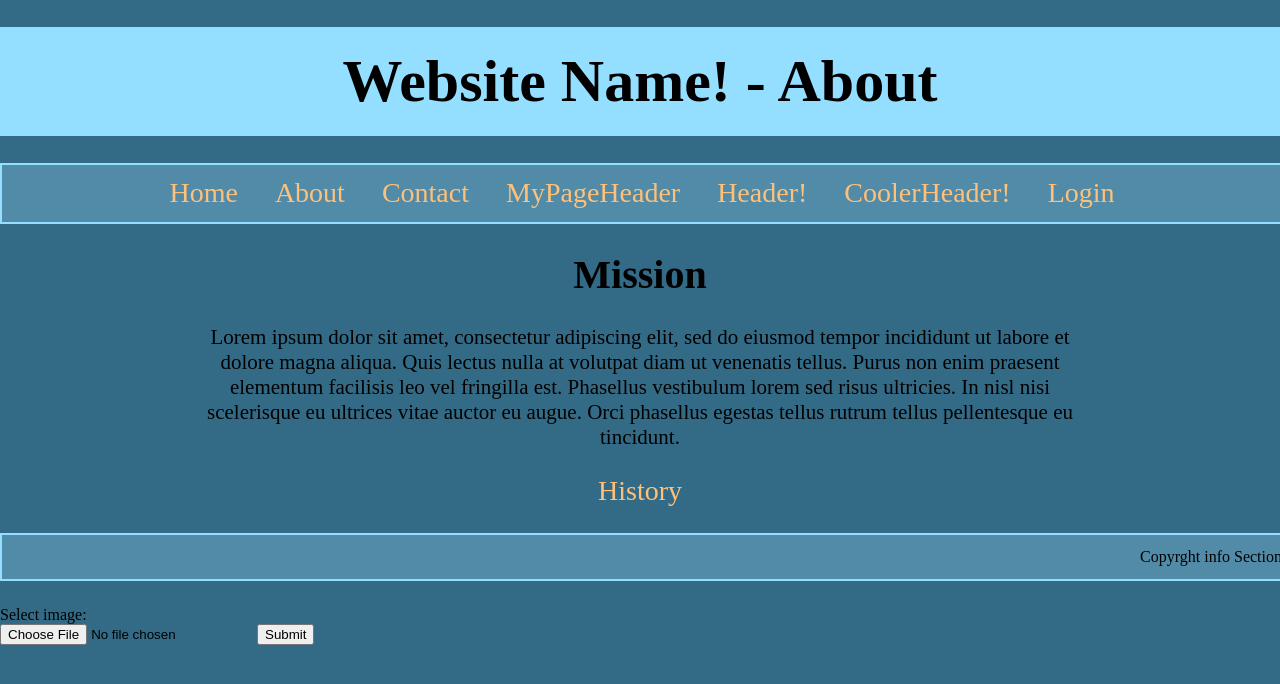
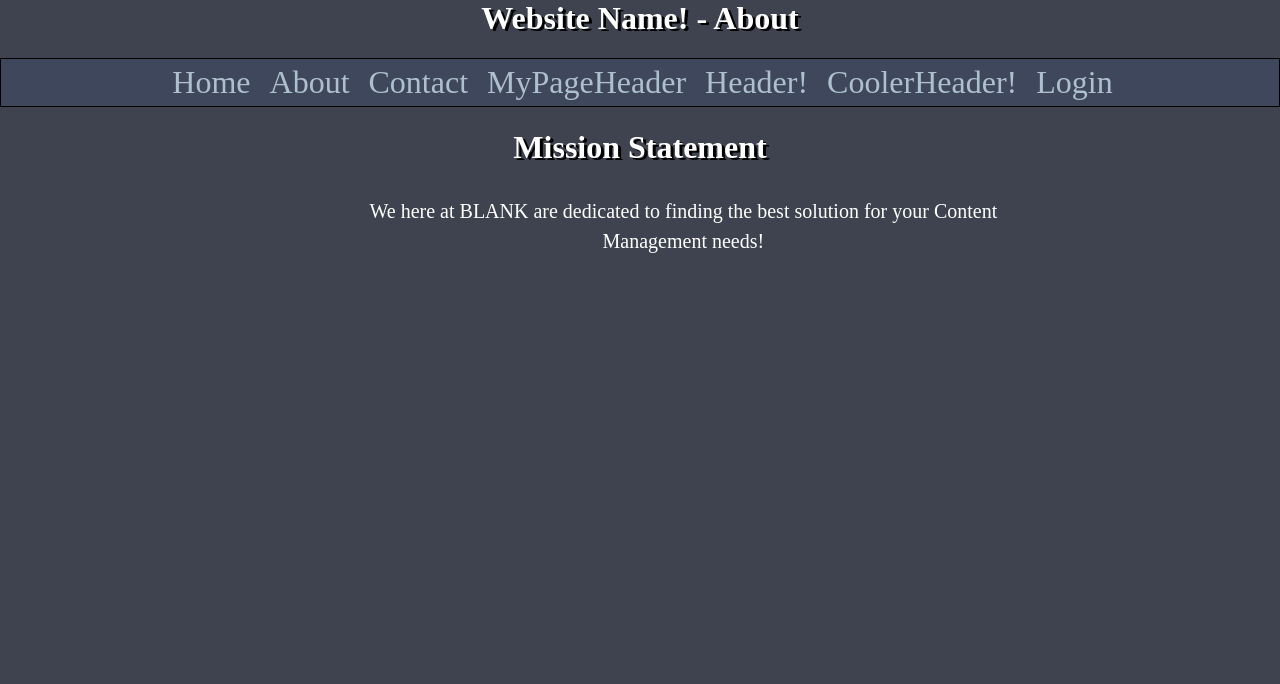
Before and after one commit to GCourtney27/BuisnessSite, a PHP site: page /about_mission.php in a window 1280 px wide. Shown: the top 684 px of the page. Run offline with PHP 8.4, Linux system fonts and the light colour scheme; data comes from the database, SQL or seed files in the repository.

Commit message:
Updates
some updates

```diff
--- a/Database/dbconfig.php
+++ b/Database/dbconfig.php
@@ -2,7 +2,7 @@
 
     $host = "localhost"; // Wamp host name
     $username = "root"; // username for phpMyAdmin
-    $password = "MyNewPass"; // password for phpMyAdmin
+    $password = ""; // password for phpMyAdmin
     $db_name = "buisnesssite"; // database name you are trying to access
 
     $sql_inst = new mysqli($host, $username, $password, $db_name);
--- a/PHP_Includes/header.php
+++ b/PHP_Includes/header.php
@@ -6,3 +6,12 @@ echo "$websiteName - $pageName";
 echo "</div>"
 
 ?>
+<!DOCTYPE html>
+<html lang="en">
+<head>
+    <meta charset="UTF-8">
+    <meta name="viewport" content="width=device-width, initial-scale=1.0">
+    <meta http-equiv="X-UA-Compatible" content="ie=edge">
+    <link href="../Styles/styleOne.css" rel="stylesheet" />
+    <title><?php echo $pageName?></title>
+</head>
--- a/Pages/about_mission.php
+++ b/Pages/about_mission.php
@@ -1,28 +1,9 @@
-<!DOCTYPE html>
-<html lang="en">
-<head>
-    <meta charset="UTF-8">
-    <meta name="viewport" content="width=device-width, initial-scale=1.0">
-    <meta http-equiv="X-UA-Compatible" content="ie=edge">
-    <link href="../Styles/styleThree.css" rel="stylesheet" />
-    <?php
-    $pageName = "About";
-    $page_image = null;
-    ?>
-    <title><?php echo $pageName ?></title>
-</head>
+<?php $pageName = "About"?>
 <body>
+<h1><?php include "../PHP_Includes/header.php"?></h1>
+<?php include "../PHP_Includes/menu.php"?>
+<h1>Mission Statement</h1>
+<p>We here at BLANK are dedicated to finding the best solution for your Content Management needs!</p>
+</body>
 
-<div class="mainContent">
-    <h1><?php include "../PHP_Includes/header.php"?></h1>
-    <?php include "../PHP_Includes/menu.php"?>
-    <h1>Mission</h1>
-<p>Lorem ipsum dolor sit amet, consectetur adipiscing elit, sed do eiusmod tempor incididunt ut labore et dolore magna aliqua. Quis lectus nulla at volutpat diam ut venenatis tellus. Purus non enim praesent elementum facilisis leo vel fringilla est. Phasellus vestibulum lorem sed risus ultricies. In nisl nisi scelerisque eu ultrices vitae auctor eu augue. Orci phasellus egestas tellus rutrum tellus pellentesque eu tincidunt.<p>
-
-<a lass='button' href="../Pages/about_history.php"> History</a>
-    <?php include "../PHP_Includes/footer.php"?>
-</div>
-
-<div><?php include "../PHP_Includes/image_up.php" ?></div>
-</body>
 </html>
--- a/Styles/styleOne.css
+++ b/Styles/styleOne.css
@@ -43,9 +43,9 @@ form {
     padding: 15px;
 }
 
-input[type=text] {
+input[type=text],[type=password] {
     width: 75%;
-    height: 50%;
+    height: auto;
     padding: 12px 20px;
     margin: 5px 0;
     box-sizing: border-box;
@@ -56,11 +56,27 @@ input[type=text] {
 
 input[type=submit] {
     font-size: 15px;
-    width: 60%;
+    width: auto;
     padding: 6px 10px;
     margin: 10px auto;
     box-sizing: border-box;
     border-radius: 15px;
+}
+
+table{
+    font-size: 35px;
+    margin: 0 auto;
+    margin-top: 50px;
+    align-content: center;
+    text-align: center;
+    background: #666;
+    text-align: center;
+    height: auto;
+    width: 1200px;
+    border-radius: 15px;
+    padding: 15px;
+    color: white;
+    text-shadow: 3px 2px black;
 }
 
 .footer {
--- a/Styles/styleTwo.css
+++ b/Styles/styleTwo.css
@@ -33,7 +33,7 @@ form {
 }
 
 .formStyle {
-    background: #666;
+    background: #D9D5AC;
     margin-top: 20px;
     text-align: center;
     height: auto;
```
Also changed, not shown: Pages/About/about_history.php (deleted, +0 -23 lines), Pages/About/about_mission.php (deleted, +0 -17 lines), Pages/DefaultPage.php (+7 -16 lines), Pages/about.php (+0 -9 lines), Pages/about_history.php (+7 -8 lines), Pages/adminLogin.php (+3 -14 lines), Pages/contact.php (+1 -11 lines), Pages/contact_email.php (+2 -11 lines), Pages/contact_locations.php (+2 -10 lines).
